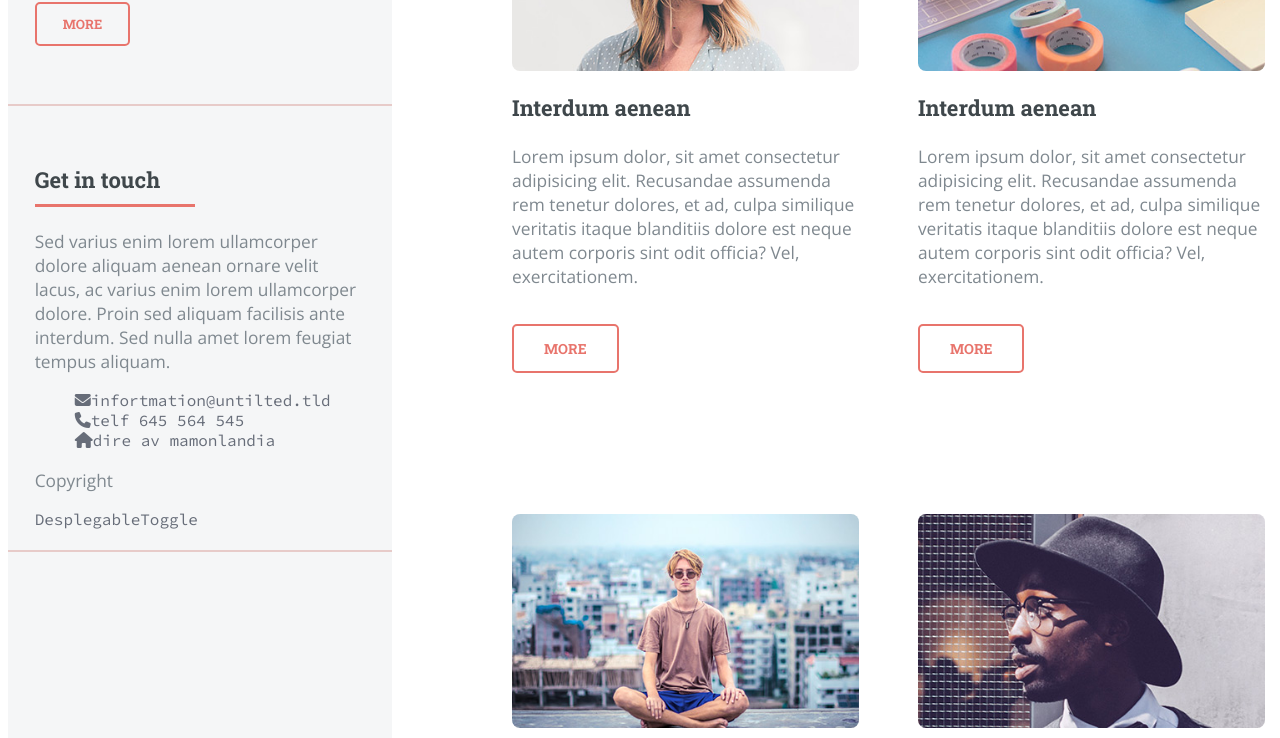
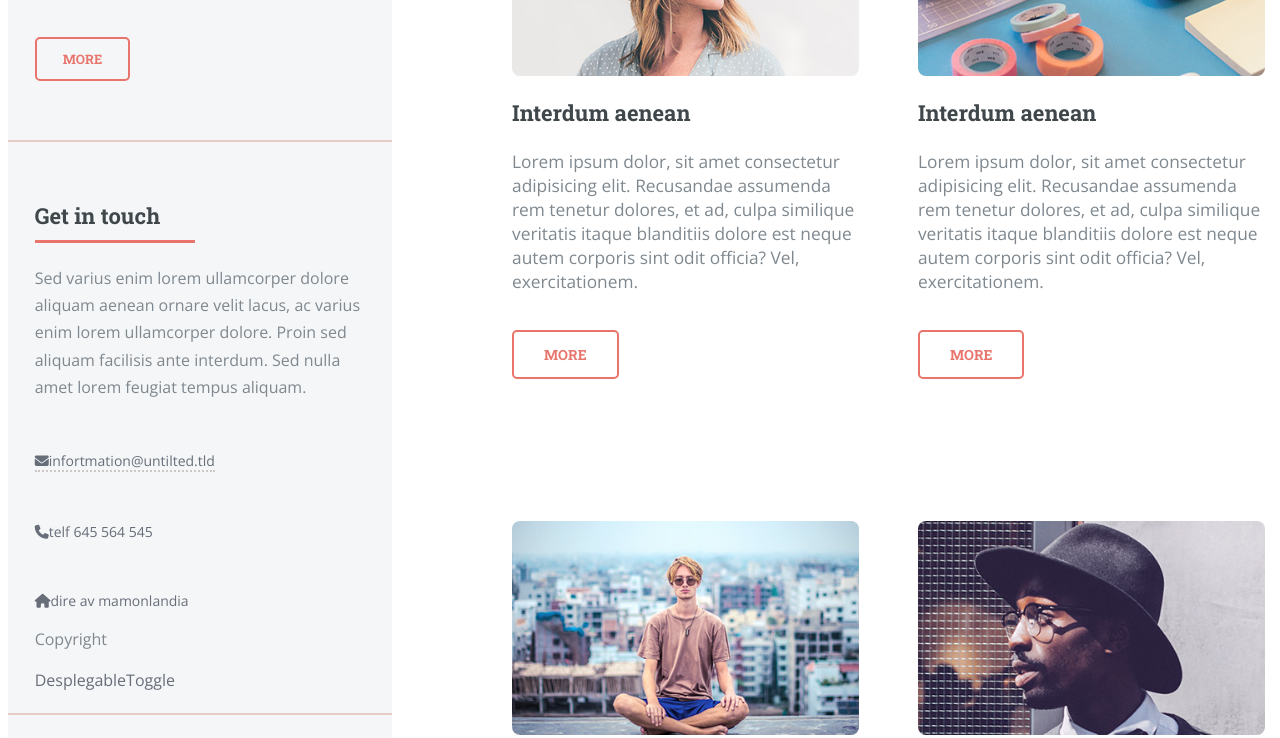
Before and after one commit to Albertojs89/jimenezSanchezAlbertom9p1, a plain HTML site: page index.html in a window 1280 px wide. Shown: the part 2453-3191 px from the top of the page. Drawn offline with nearby package versions, Linux system fonts and the light colour scheme.

Commit message:
casifinal

```diff
--- a/index.css
+++ b/index.css
@@ -1,7 +1,7 @@
 body{
     display: flex;
     width: 100%;
-    font-family: "Source Code Pro", monospace;
+    font-family: "Open Sans", sans-serif;
     font-weight: 400;
     color: #676d79;
     background-color: #ffffff;
@@ -327,7 +327,10 @@ a.foto{
 
   /* SIDEBAR LATERAL ------------------------------------*/
 
+  .sidebarContenido p{
+    display: block;
 
+  }
 
 
   #contenidoSide{
@@ -454,6 +457,7 @@ header h3{
     width: 100%;
     margin-top: 20px;
     font-size: 16px;
+
 }
 
 .menuSide2 article .foto2{
@@ -514,3 +518,35 @@ a.foto2{
     margin-top: 50px;
     display: block;
 }
+.sidebarContenido p{
+    font-size: 16px;
+    line-height: 1.7;
+}
+.contacto{
+    padding: 0;  /* al poner padding 0 automaticamente se coloca en la izquierda de la caja*/
+    font-size: 14px;
+}
+
+.sidebarContenido .contacto li{
+    margin-top: 50px;
+
+}
+
+
+/* primer elemento de la ul con el subrayado puntuado */
+
+
+.sidebarContenido .contacto li:first-child{
+    margin-right: 150px;
+    border-top: 0;
+    border-left: 0;
+    border-right: 0;
+    border-bottom: 2px solid rgb(207, 198, 198);
+    border-style: dotted;
+}
+
+
+
+ul .contacto li{
+
+}
--- a/index.html
+++ b/index.html
@@ -13,8 +13,11 @@
     <script src="https://kit.fontawesome.com/c5ee713d6d.js" crossorigin="anonymous"></script>
     <link href="https://fonts.googleapis.com/css2?family=Roboto+Slab:wght@100..900&family=Source+Code+Pro:ital,wght@0,200..900;1,200..900&display=swap" rel="stylesheet">
     <link rel="preconnect" href="https://fonts.googleapis.com">
-<link rel="preconnect" href="https://fonts.gstatic.com" crossorigin>
-<link href="https://fonts.googleapis.com/css2?family=Open+Sans:ital,wght@0,300..800;1,300..800&display=swap" rel="stylesheet">
+    <link rel="preconnect" href="https://fonts.gstatic.com" crossorigin>
+    <link href="https://fonts.googleapis.com/css2?family=Open+Sans:ital,wght@0,300..800;1,300..800&display=swap" rel="stylesheet">
+    <link rel="preconnect" href="https://fonts.googleapis.com">
+    <link rel="preconnect" href="https://fonts.gstatic.com" crossorigin>
+    <link href="https://fonts.googleapis.com/css2?family=Open+Sans:ital,wght@0,300..800;1,300..800&display=swap" rel="stylesheet">
 </head>
    <!-- sidebar lateral -->
 
@@ -104,7 +107,7 @@
         </p>
          <!-- contacto -->
 
-        <ul>
+        <ul class="contacto">
             <li><i class="fa-solid fa-envelope"></i><a href="">infortmation@untilted.tld</a></li>
             <li><i class="fa-solid fa-phone"></i>telf 645 564 545</li>
             <li><i class="fa-solid fa-house"></i>dire av mamonlandia</li>
```
